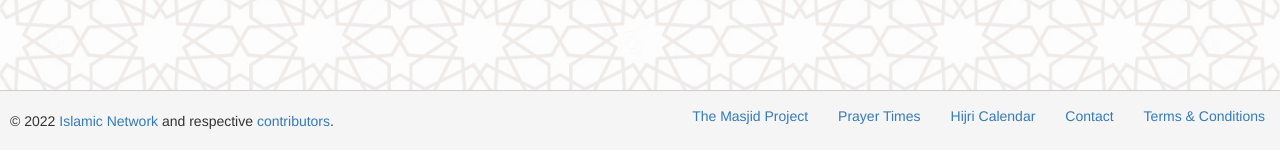
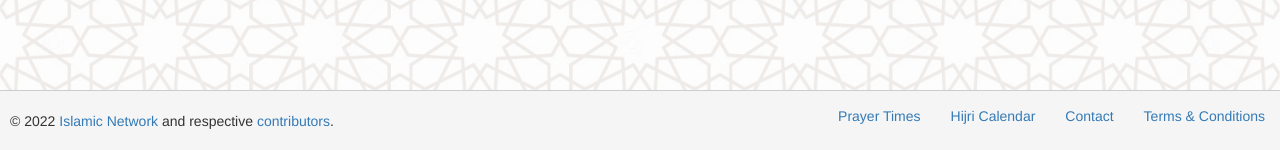
Before and after one commit to islamic-network/alquran.cloud, a PHP site: page /views/about.php in a window 1280 px wide. Shown: the part 650-800 px from the top of the page. Run offline with PHP 8.4, Linux system fonts and the light colour scheme; data that the repository does not hold is empty; some libraries are stand-ins or nearby versions; some web fonts are replaced.

Commit message:
Update footer.php

```diff
--- a/views/common/footer.php
+++ b/views/common/footer.php
@@ -8,7 +8,6 @@
             </div>
             <div class="col-lg-8 col-md-8 col-xs-12 col-sm-12">
                 <ul class="nav navbar-nav pull-right">
-                    <li><a href="http://masjidproject.org" target="_blank">The Masjid Project</a></li>
                     <li><a href="http://aladhan.com" target="_blank">Prayer Times</a></li>
                     <li><a href="http://aladhan.com/gregorian-hijri-calendar" target="_blank">Hijri Calendar</a></li>
                     <li><a href="http://alquran.cloud/contact">Contact</a></li>
```
